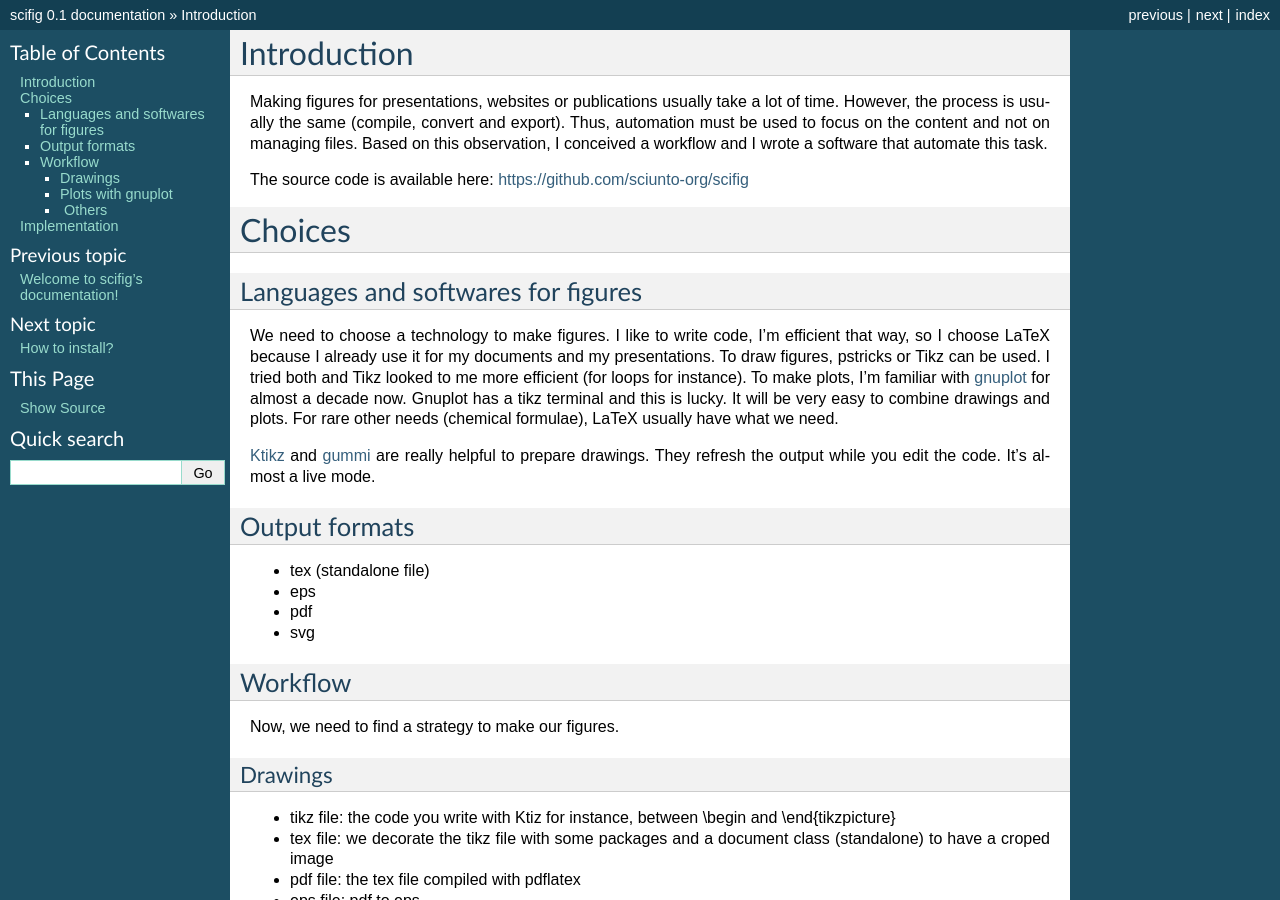
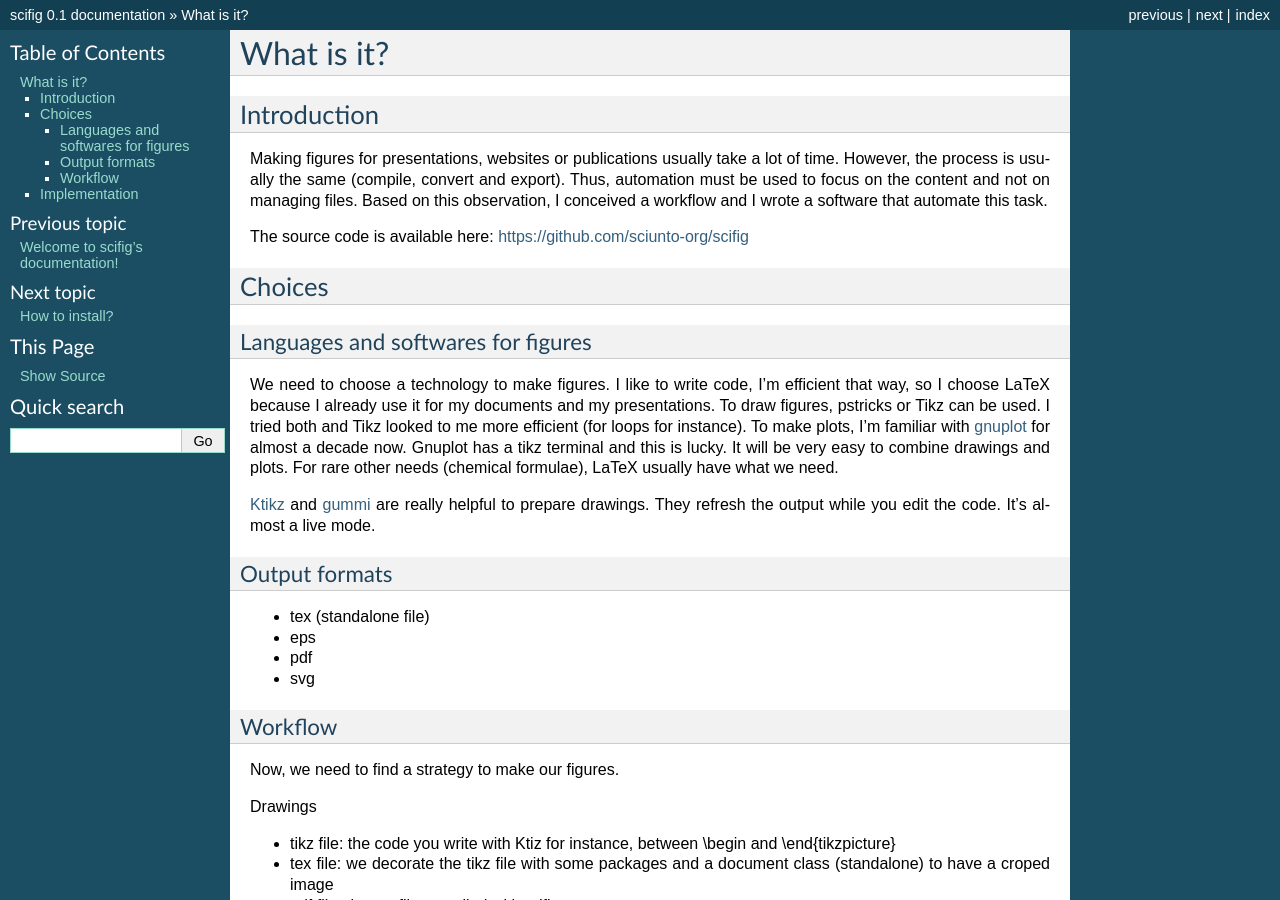
Before and after one commit to sciunto-org/scifig, a Sphinx documentation site: the page built from doc/source/what.rst, in a window 1280 px wide and 900 px high. Built offline with Sphinx 7.4.7, drawn with Linux system fonts in a browser that asks for light colours; some of the changed text lies outside the part shown.

Commit message:
fix tags

```diff
--- a/doc/source/what.rst
+++ b/doc/source/what.rst
@@ -1,5 +1,8 @@
+What is it?
+===========
+
 Introduction
-============
+------------
 
 Making figures for presentations, websites or publications usually take
 a lot of time. However, the process is usually the same (compile,
@@ -10,10 +13,10 @@ conceived a workflow and I wrote a software that automate this task.
 The source code is available here: https://github.com/sciunto-org/scifig
 
 Choices
-=======
+-------
 
 Languages and softwares for figures
------------------------------------
+~~~~~~~~~~~~~~~~~~~~~~~~~~~~~~~~~~~
 
 We need to choose a technology to make figures. I like to write code,
 I'm efficient that way, so I choose LaTeX because I already use it for
@@ -31,7 +34,7 @@ prepare drawings. They refresh the output while you edit the code. It's
 almost a live mode.
 
 Output formats
---------------
+~~~~~~~~~~~~~~
 
 -  tex (standalone file)
 -  eps
@@ -39,12 +42,11 @@ Output formats
 -  svg
 
 Workflow
---------
+~~~~~~~~
 
 Now, we need to find a strategy to make our figures.
 
 Drawings
-~~~~~~~~
 
 -  tikz file: the code you write with Ktiz for instance, between \\begin
    and \\end{tikzpicture}
@@ -55,7 +57,6 @@ Drawings
 -  svg file: pdf to svg
 
 Plots with gnuplot
-~~~~~~~~~~~~~~~~~~
 
 -  plt file: this is the standard gnuplot script to make a figure, with
    tikz terminal
@@ -69,13 +70,12 @@ Plots with gnuplot
 -  svg file: pdf to svg
 
  Others
-~~~~~~~
 
 Any other chain for another tool can be implemented, such as matplotlib
 in python, which has a tikz terminal too.
 
 Implementation
-==============
+--------------
 
 My first implementation (around 2007) was based on shell scripts and
 makefile. Quickly coded, but not easy to maintain and the code tend to
```
